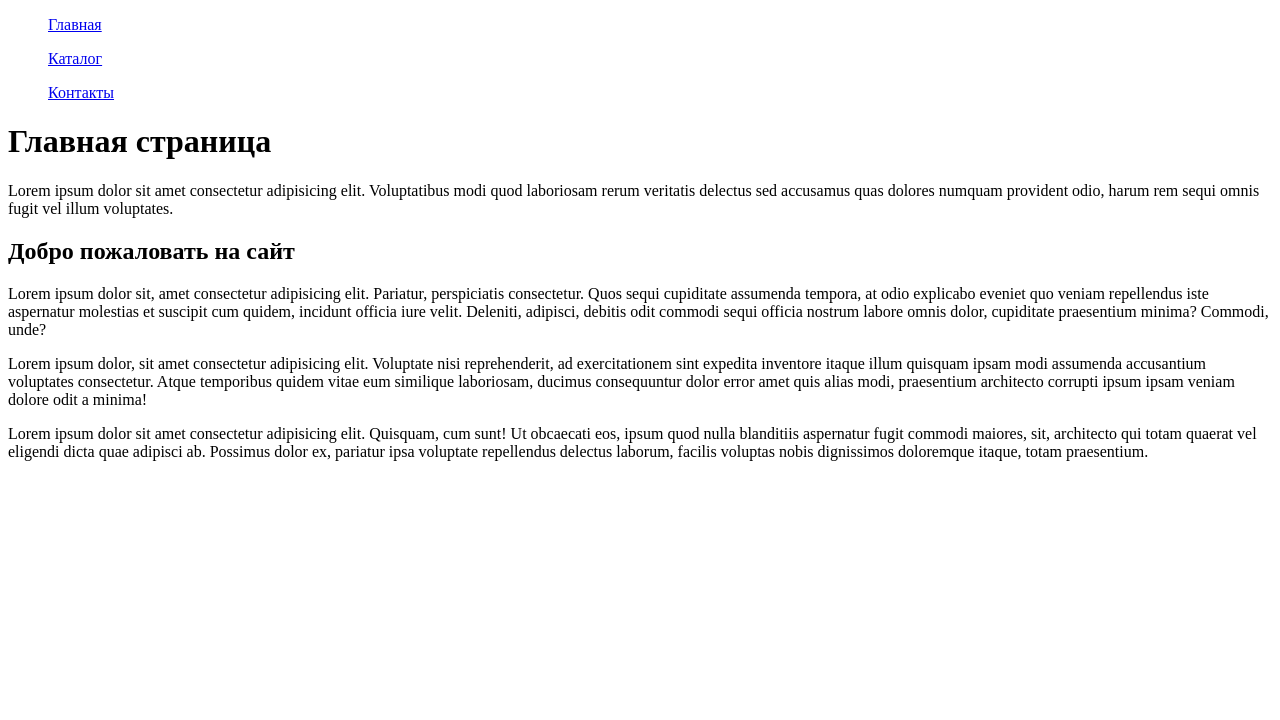
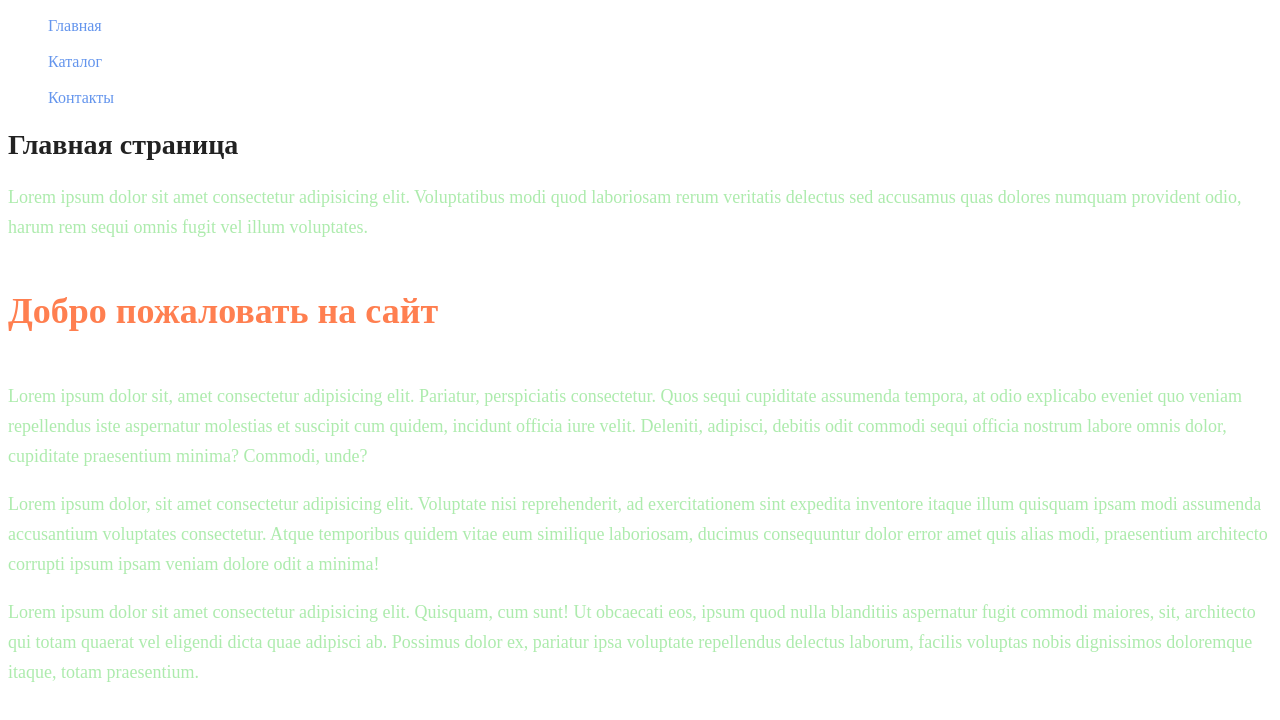
Before and after one commit to SinkevichV/HTML-CSS, a plain HTML site: page store/index.html in a window 1280 px wide. Drawn offline with Linux system fonts and the light colour scheme.

Commit message:
homework2 commit

```diff
--- a/store/index.html
+++ b/store/index.html
@@ -3,30 +3,31 @@
   <head>
     <meta charset="UTF-8" />
     <meta name="viewport" content="width=device-width, initial-scale=1.0" />
+    <link rel="stylesheet" href="style.css">
     <title>Store</title>
   </head>
   <body>
     <ul>
-      <a href="#">Главная</a>
+      <a class="menu" href="#">Главная</a>
     </ul>
     <ul>
-      <a href="./catalog/catolog.html">Каталог</a>
+      <a class="menu" href="./catalog/catolog.html">Каталог</a>
     </ul>
     <ul>
-      <a href="./catalog/Contacts.html">Контакты</a>
+      <a class="menu" href="./catalog/Contacts.html">Контакты</a>
     </ul>
 
-    <h1>Главная страница</h1>
+    <h1 class="head1">Главная страница</h1>
 
-    <p>
+    <p class="paragraph">
       Lorem ipsum dolor sit amet consectetur adipisicing elit. Voluptatibus modi
       quod laboriosam rerum veritatis delectus sed accusamus quas dolores
       numquam provident odio, harum rem sequi omnis fugit vel illum voluptates.
     </p>
 
-    <h2>Добро пожаловать на сайт</h2>
+    <h2 class="head2">Добро пожаловать на сайт</h2>
 
-    <p>
+    <p class="paragraph">
       Lorem ipsum dolor sit, amet consectetur adipisicing elit. Pariatur,
       perspiciatis consectetur. Quos sequi cupiditate assumenda tempora, at odio
       explicabo eveniet quo veniam repellendus iste aspernatur molestias et
@@ -34,7 +35,7 @@
       debitis odit commodi sequi officia nostrum labore omnis dolor, cupiditate
       praesentium minima? Commodi, unde?
     </p>
-    <p>
+    <p class="paragraph">
       Lorem ipsum dolor, sit amet consectetur adipisicing elit. Voluptate nisi
       reprehenderit, ad exercitationem sint expedita inventore itaque illum
       quisquam ipsam modi assumenda accusantium voluptates consectetur. Atque
@@ -42,7 +43,7 @@
       dolor error amet quis alias modi, praesentium architecto corrupti ipsum
       ipsam veniam dolore odit a minima!
     </p>
-    <p>
+    <p class="paragraph">
       Lorem ipsum dolor sit amet consectetur adipisicing elit. Quisquam, cum
       sunt! Ut obcaecati eos, ipsum quod nulla blanditiis aspernatur fugit
       commodi maiores, sit, architecto qui totam quaerat vel eligendi dicta quae
--- /dev/null
+++ b/store/style.css
@@ -0,0 +1,33 @@
+a {
+    text-decoration: none;
+ }
+
+.menu {
+    color: cornflowerblue;
+    font-size: 16px;
+    line-height: 20px;
+}
+
+.head1 {
+    color: #222222;
+    font-size: 28px;
+    line-height: 36px;
+    font-weight: bold;
+
+}
+
+.paragraph {
+    font-style: normal;
+    font-weight: 300;
+    font-size: 18px;
+    line-height: 30px;
+    color: #7D79
+}
+
+.head2 {
+    color: coral;
+    font-style: normal;
+    font-weight: 700;
+    font-size: 36px;
+    line-height: 80px
+}
```
Also changed, not shown: store/catalog/catolog.html (+12 -11 lines).
